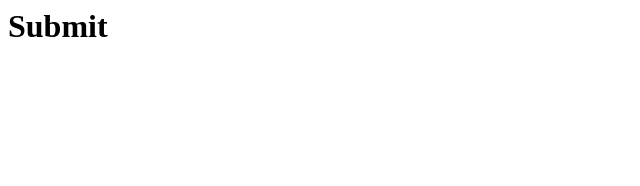
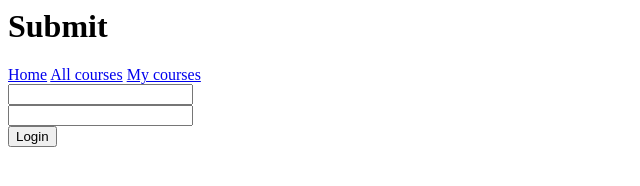
Before and after one commit to RikvanToor/Submit, a plain HTML site: page assets/index.html in a window 1280 px wide. Shown: the whole page, without its empty margins (0-640 px from the left). Drawn offline with nearby package versions, Linux system fonts and the light colour scheme.

Commit message:
Some HTML + js

```diff
--- a/assets/index.html
+++ b/assets/index.html
@@ -4,9 +4,18 @@
         <script
 			  src="https://code.jquery.com/jquery-3.3.1.min.js"
 			  integrity="sha256-FgpCb/KJQlLNfOu91ta32o/NMZxltwRo8QtmkMRdAu8="
-			  crossorigin="anonymous"></script>
+              crossorigin="anonymous"></script>
+        <script src="nav.js"></script>
     </head>
     <body>
         <h1>Submit</h1>
+        <nav>
+            <a href="#home">Home</a>
+            <a href="#courses">All courses</a>
+            <a href="#mycourses">My courses</a>
+        </nav>
+        <div id="content">
+
+        </div>
     </body>
 </html>
--- /dev/null
+++ b/assets/nav.js
@@ -0,0 +1,48 @@
+$(document).ready(function() {
+    loginPage();
+
+    $.ajaxPrefilter(function(opts, origOpts, xhr) {
+        xhr.setRequestHeader('Authorization', 'Bearer ' + getCookie());
+    });
+});
+
+function getCookie() {
+    r = document.cookie.match(new RegExp('JWT-Cookie=([^;]+)'));
+    if(r) return r[1];
+}
+
+var KEY = getCookie();
+
+function loginPage() {
+    var wrapper = $("<div>");
+    var u = $('<input name="username" class="username"><br/>');
+    var p = $('<input name="password" class="password" type="password"><br/>');
+    var button = $('<input type="submit" value="Login">');
+
+    button.click(function() {
+        username = u[0].value;
+        password = p[0].value;
+
+        $.ajax('http://localhost:8081/login',{
+            contentType: 'application/json',
+            crossDomain: true,
+            data: JSON.stringify({"username": username, "password": password}),
+            method: 'POST',
+            complete: function(x, s) {
+                console.log(x);
+            },
+            failure: function(o,s,x) {
+                console.log(x);
+            }
+        });
+    });
+
+    wrapper.append(u);
+    wrapper.append(p);
+    wrapper.append(button);
+    $('#content').html(wrapper);
+}
+
+function allCourses() {
+
+}
```
